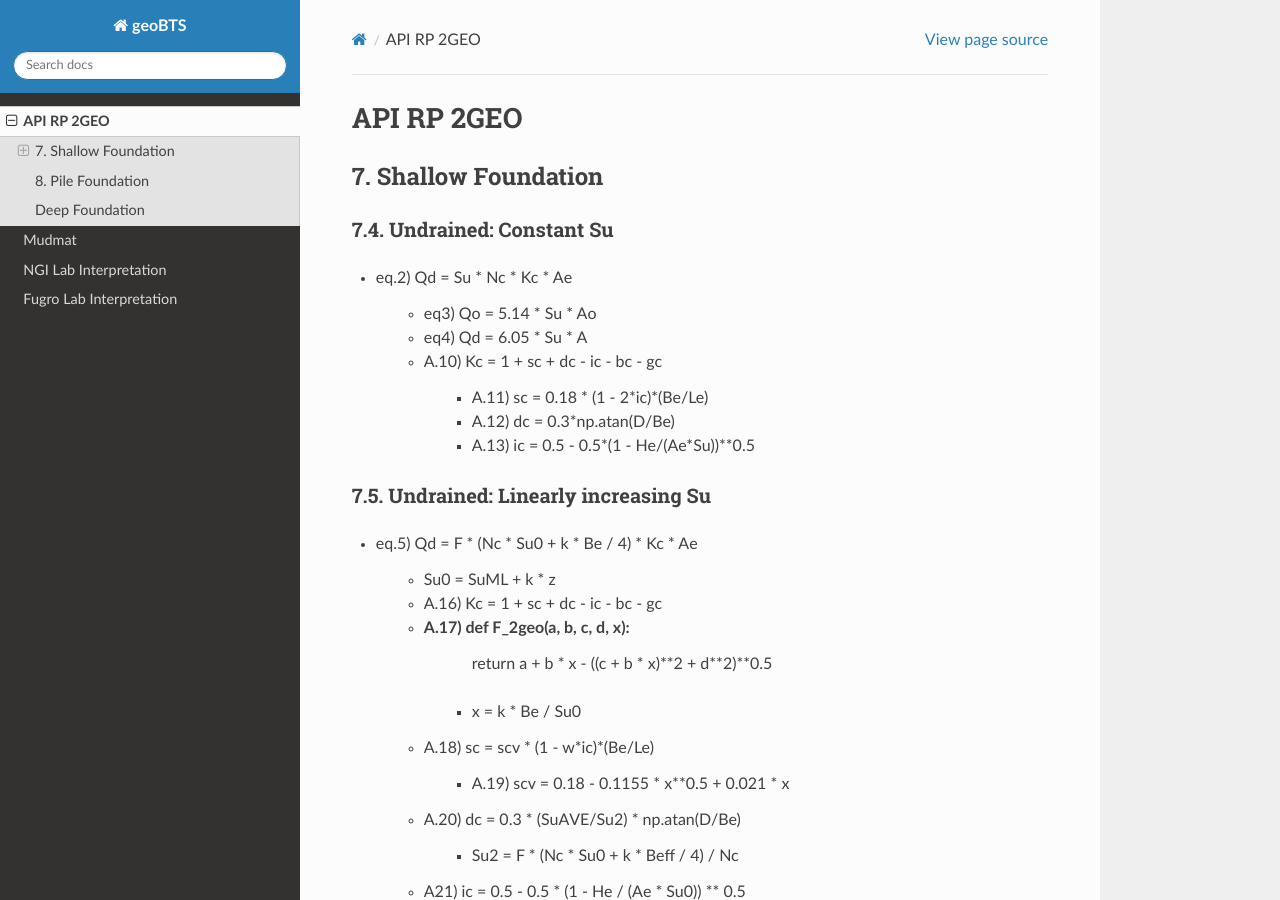
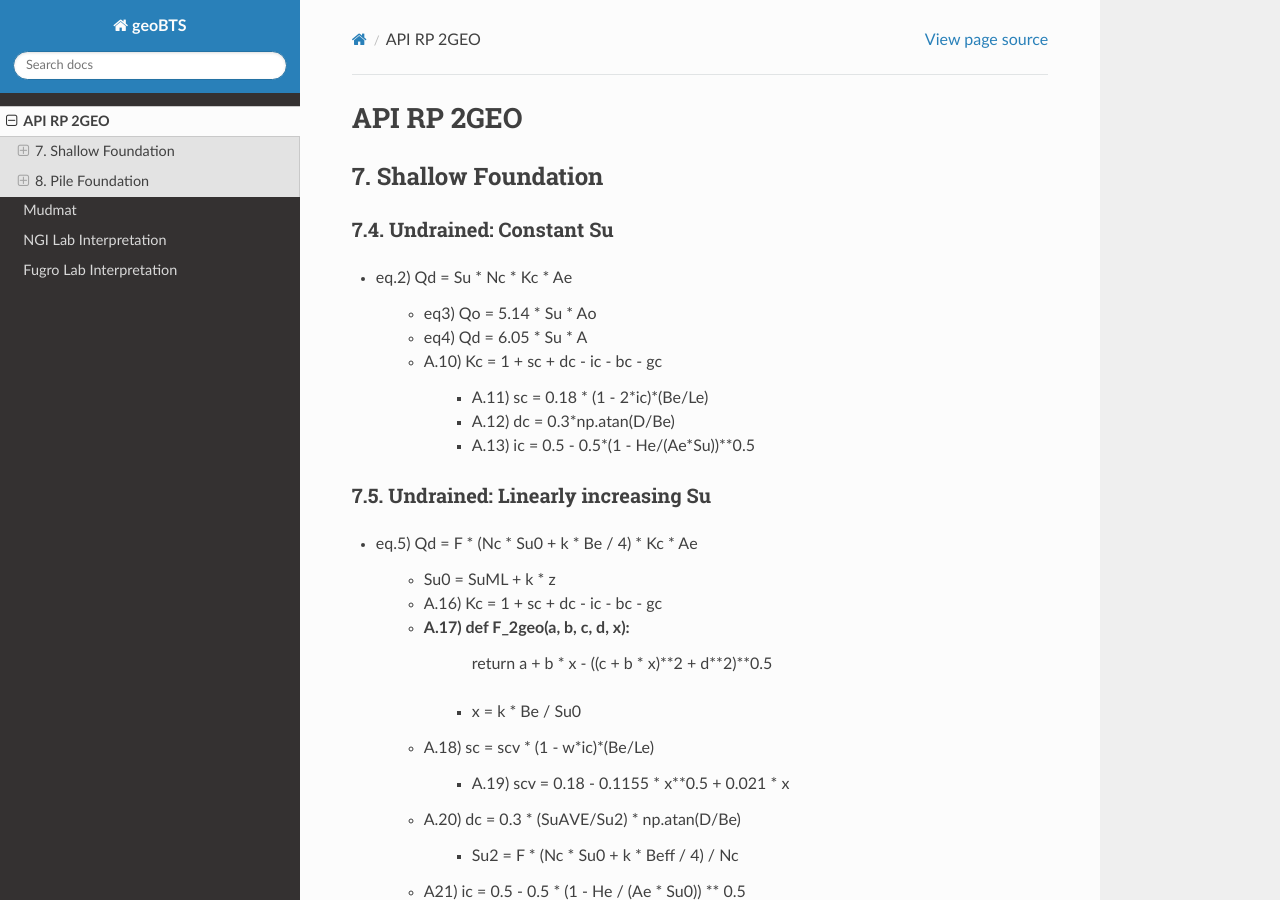
Before and after one commit to jungsohn/geoBTS, a Sphinx documentation site: the page built from docs/source/API_2GEO.rst, in a window 1280 px wide and 900 px high. Built offline with Sphinx 7.4.7 and the Read the Docs theme 3.1.0, drawn with Linux system fonts in a browser that asks for light colours.

Commit message:
Update API_2GEO.rst

```diff
--- a/docs/source/API_2GEO.rst
+++ b/docs/source/API_2GEO.rst
@@ -155,13 +155,8 @@ FYI from the API RP 2A
 --------------------
 
 
+Deep Foundation
+................
 
 
-
-
-
-
-Deep Foundation
-----------------
-
 Equations
```
